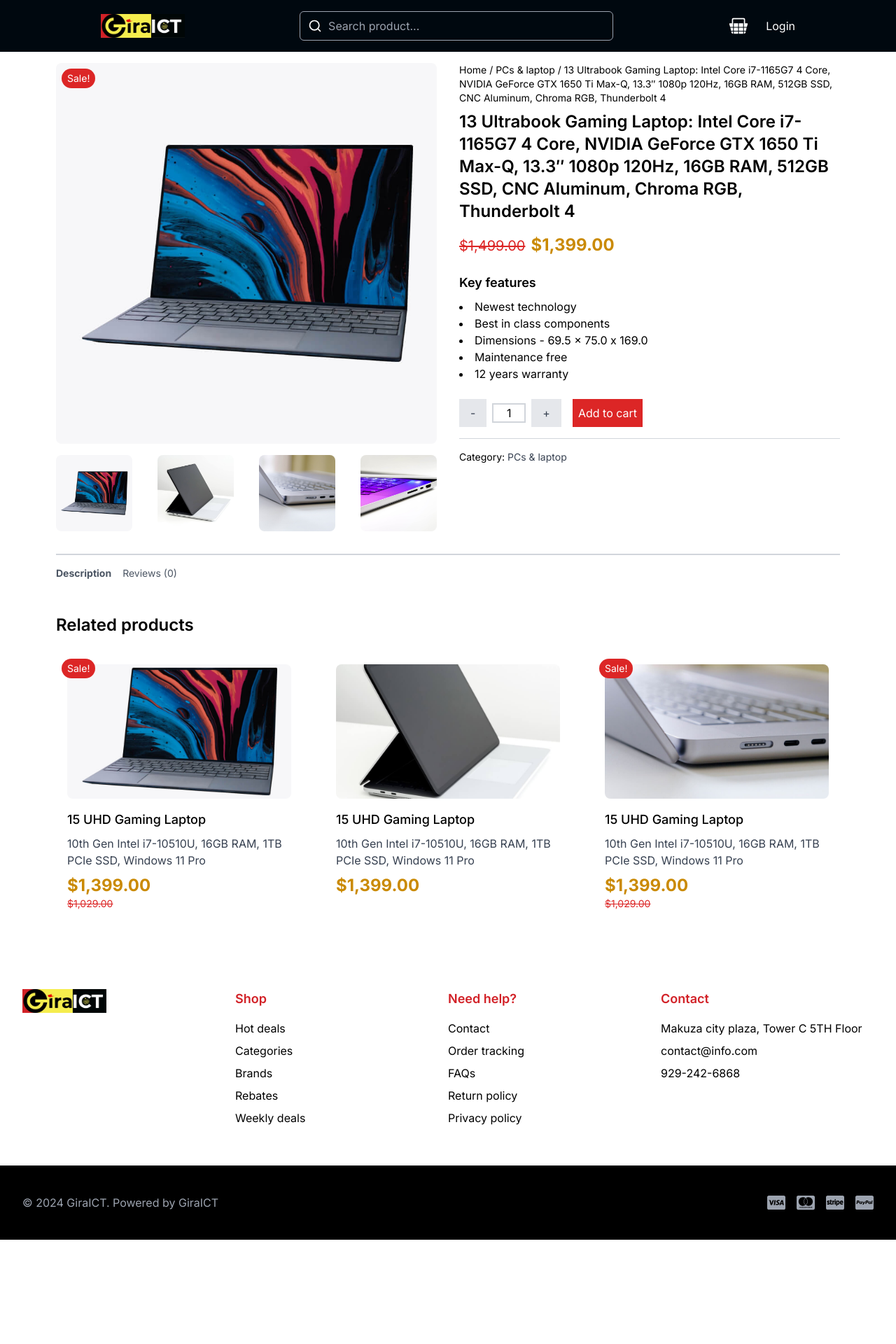
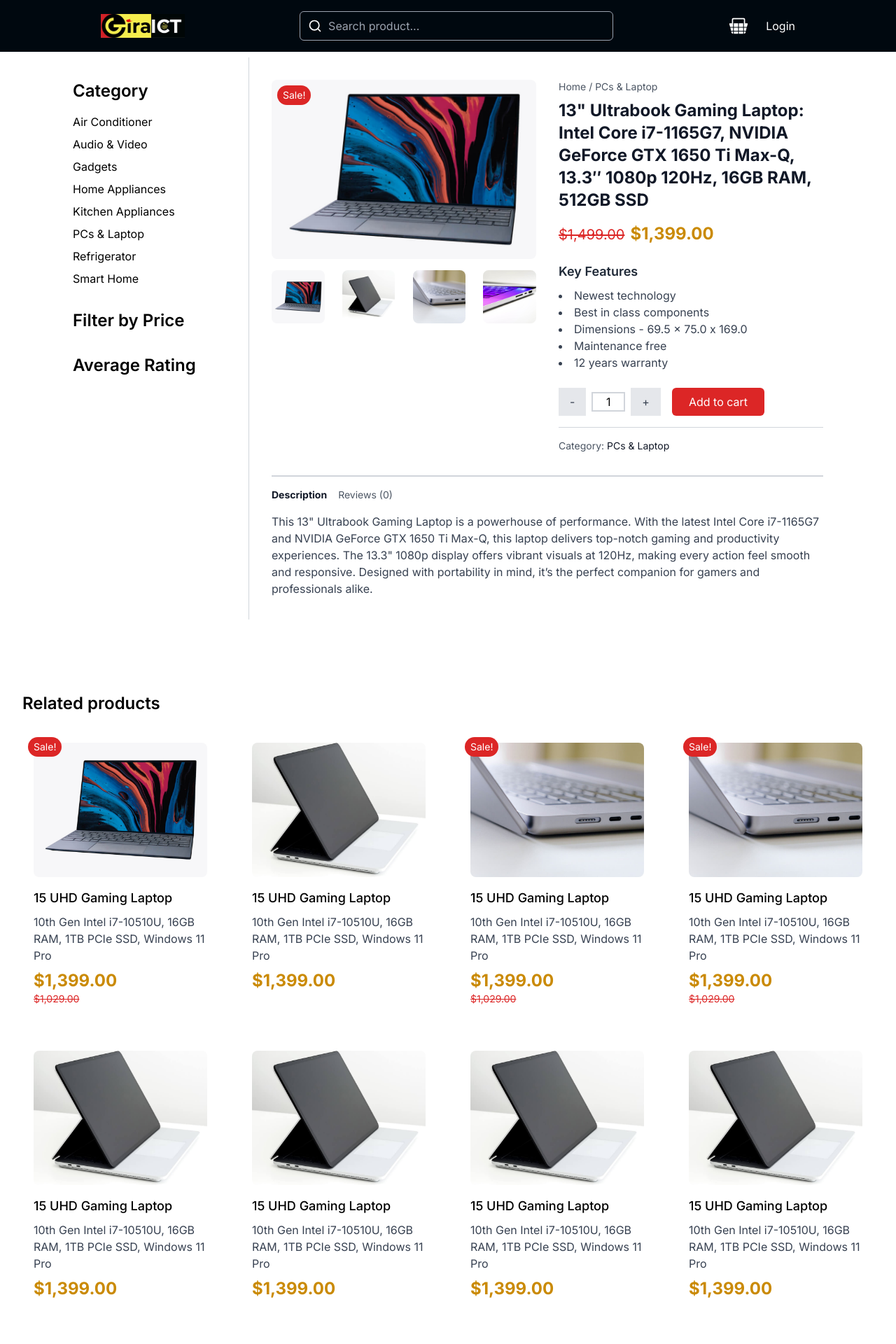
Before and after one commit to data-systems-ltd/giraict, a Next.js app: page /product in a window 1280 px wide. Shown: the top 1920 px of the page at 70% size. Before the commit the page ends 1771 px from the top, so only its background shows below. Built offline with nearby package versions, Linux system fonts and the light colour scheme.

Commit message:
product-enhanced

```diff
--- a/src/components/Product.tsx
+++ b/src/components/Product.tsx
@@ -1,7 +1,7 @@
-"use client"; // Add this line to mark the component as a Client Component
+"use client";
 
-import Image, { StaticImageData } from "next/image";
-import { SetStateAction, useState } from "react";
+import Image from "next/image";
+import { useState } from "react";
 import electronic1 from "../assets/electronic1.jpg";
 import electronic2 from "../assets/electronic2.jpg";
 import electronic3 from "../assets/electronic3.jpg";
@@ -9,6 +9,7 @@
 import { IoCartSharp } from "react-icons/io5";
 import Landing from "./Landing";
 import Footer from "./Footer";
+import Link from "next/link";
 
 import {
   FaEye,
@@ -31,25 +32,64 @@
   return (
     <div>
       <Landing />
-      <div className="max-w-6xl mx-auto p-4  ">
+
+      <div className="flex flex-col md:flex-row max-w-6xl mx-auto p-2">
+        {/* Sidebar */}
+        <aside className="w-full md:w-1/4 border-b border-gray-300 md:border-b-0 md:border-r p-4 md:p-8">
+          <div>
+            <h1 className="text-2xl font-semibold mb-4">Category</h1>
+            <ul className="space-y-2">
+              <li>
+                <Link href="/aircondition">Air Conditioner</Link>
+              </li>
+              <li>
+                <Link href="/audio&video">Audio & Video</Link>
+              </li>
+              <li>
+                <Link href="/gadgets">Gadgets</Link>
+              </li>
+              <li>
+                <Link href="/homeAppliances">Home Appliances</Link>
+              </li>
+              <li>
+                <Link href="/kitchen">Kitchen Appliances</Link>
+              </li>
+              <li>
+                <Link href="/computer">PCs & Laptop</Link>
+              </li>
+              <li>
+                <Link href="/refrigerator">Refrigerator</Link>
+              </li>
+              <li>
+                <Link href="/phone">Smart Home</Link>
+              </li>
+            </ul>
+          </div>
+          <div className="mt-8">
+            <h1 className="text-2xl font-semibold mb-4">Filter by Price</h1>
+            {/* Additional filter elements here */}
+          </div>
+          <div className="mt-8">
+            <h1 className="text-2xl font-semibold">Average Rating</h1>
+            {/* Additional rating elements here */}
+          </div>
+        </aside>
+
+        {/* Product Content */}
+        <div className="w-full md:w-3/4 p-4 md:p-8">
           <div className="flex flex-col md:flex-row gap-8">
             {/* Left side: Image */}
             <div className="md:w-1/2">
               <div className="relative">
-              {/* Sale Badge */}
-              <span className="absolute top-2 left-2 bg-red-600 text-white px-2 py-1 text-sm rounded-full cursor-pointer">
+                <span className="absolute top-2 left-2 bg-red-600 text-white px-2 py-1 text-sm rounded-full">
                   Sale!
                 </span>
-
-              {/* Main Image */}
                 <Image
                   src={mainImage}
                   alt="Product Image"
-                className="w-full rounded-lg"
+                  className="w-full h-64 object-cover rounded-lg"
                 />
               </div>
-
-            {/* Additional Images */}
               <div className="flex justify-between mt-4">
                 {[electronic1, electronic2, electronic3, electronic4].map(
                   (img, index) => (
@@ -57,7 +97,7 @@
                       key={index}
                       src={img}
                       alt={`Product side ${index + 1}`}
-                    className="w-1/5 cursor-pointer rounded-lg"
+                      className="w-1/5 cursor-pointer rounded-lg hover:opacity-75 transition-opacity duration-200"
                       onClick={() => setMainImage(img)}
                     />
                   )
@@ -67,20 +107,15 @@
 
             {/* Right side: Product Details */}
             <div className="md:w-1/2">
-            {/* Breadcrumb */}
-            <div className="text-black text-sm mb-2  cursor-pointer">
-              Home / PCs & laptop / 13 Ultrabook Gaming Laptop: Intel Core
-              i7-1165G7 4 Core, NVIDIA GeForce GTX 1650 Ti Max-Q, 13.3″ 1080p
-              120Hz, 16GB RAM, 512GB SSD, CNC Aluminum, Chroma RGB, Thunderbolt
-              4
+              <div className="text-gray-600 text-sm mb-2">
+                <Link href="/">Home</Link> /{" "}
+                <Link href="/computer">PCs & Laptop</Link>
               </div>
-            {/* Product Title */}
-            <h1 className="text-2xl font-semibold text-black">
-              13 Ultrabook Gaming Laptop: Intel Core i7-1165G7 4 Core, NVIDIA
-              GeForce GTX 1650 Ti Max-Q, 13.3″ 1080p 120Hz, 16GB RAM, 512GB SSD,
-              CNC Aluminum, Chroma RGB, Thunderbolt 4
+              <h1 className="text-2xl font-bold text-gray-900">
+                13" Ultrabook Gaming Laptop: Intel Core i7-1165G7, NVIDIA
+                GeForce GTX 1650 Ti Max-Q, 13.3″ 1080p 120Hz, 16GB RAM, 512GB
+                SSD
               </h1>
-            {/* Price */}
               <div className="mt-4">
                 <span className="text-red-600 text-xl line-through">
                   $1,499.00
@@ -89,10 +124,11 @@
                   $1,399.00
                 </span>
               </div>
-            {/* Key Features */}
               <div className="mt-6">
-              <h2 className="text-lg font-semibold text-black">Key features</h2>
-              <ul className="list-disc list-inside text-black mt-2">
+                <h2 className="text-lg font-semibold text-gray-800">
+                  Key Features
+                </h2>
+                <ul className="list-disc list-inside text-gray-700 mt-2">
                   <li>Newest technology</li>
                   <li>Best in class components</li>
                   <li>Dimensions - 69.5 x 75.0 x 169.0</li>
@@ -100,44 +136,42 @@
                   <li>12 years warranty</li>
                 </ul>
               </div>
-            {/* Quantity Selector */}
               <div className="mt-6 flex items-center">
-              <button className="bg-gray-200 text-gray-700 px-4 py-2">-</button>
+                <button className="bg-gray-200 text-gray-700 px-4 py-2">
+                  -
+                </button>
                 <input
                   type="text"
                   value="1"
                   className="w-12 text-center border-2 border-gray-300 mx-2"
                   readOnly
                 />
-              <button className="bg-gray-200 text-gray-700 px-4 py-2">+</button>
-              {/* Add to Cart Button */}
-              <button className="bg-red-600 text-white ml-4 py-2 px-2 hover:bg-red-700">
+                <button className="bg-gray-200 text-gray-700 px-4 py-2">
+                  +
+                </button>
+                <button className="bg-red-600 text-white ml-4 py-2 px-6 rounded-md hover:bg-red-700 transition-colors">
                   Add to cart
                 </button>
               </div>
-
-            {/* Category */}
-            <div className="mt-4 text-black text-sm border-t border-gray-300 pt-4">
-              Category: <span className="text-gray-700">PCs & laptop</span>
+              <div className="mt-4 text-gray-600 text-sm border-t border-gray-300 pt-4">
+                Category: <span className="text-gray-900">PCs & Laptop</span>
               </div>
             </div>
           </div>
 
-        {/* More about the product and reviews */}
           <div className="mt-8">
-          {/* Description and Reviews Section */}
-          <div className="mt-6 flex items-center gap-4 text-black text-sm border-t-2 border-gray-300 pt-4">
+            <div className="flex items-center gap-4 text-gray-600 text-sm border-t-2 border-gray-300 pt-4">
               <span
-              className={`text-gray-600 cursor-pointer hover:text-red-600 transition-colors duration-200 ${
-                showDescription ? "font-bold text-black" : ""
+                className={`cursor-pointer hover:text-red-600 transition-colors duration-200 ${
+                  showDescription ? "font-bold text-gray-900" : ""
                 }`}
                 onClick={() => setShowDescription(true)}
               >
                 Description
               </span>
               <span
-              className={`text-gray-600 cursor-pointer hover:text-red-600 transition-colors duration-200 ${
-                !showDescription ? "font-bold text-black" : ""
+                className={`cursor-pointer hover:text-red-600 transition-colors duration-200 ${
+                  !showDescription ? "font-bold text-gray-900" : ""
                 }`}
                 onClick={() => setShowDescription(false)}
               >
@@ -145,16 +179,22 @@
               </span>
             </div>
 
-          {/* Toggle between Description and Reviews */}
             {showDescription ? (
-            <div>{/* Image with gray background */}</div>
+              <div className="mt-4 text-gray-700">
+                <p>
+                  This 13" Ultrabook Gaming Laptop is a powerhouse of
+                  performance. With the latest Intel Core i7-1165G7 and NVIDIA
+                  GeForce GTX 1650 Ti Max-Q, this laptop delivers top-notch
+                  gaming and productivity experiences. The 13.3" 1080p display
+                  offers vibrant visuals at 120Hz, making every action feel
+                  smooth and responsive. Designed with portability in mind, it’s
+                  the perfect companion for gamers and professionals alike.
+                </p>
+              </div>
             ) : (
               <div className="mt-8">
-              <h2 className="text-lg font-semibold text-black">
-                Be the first to review “13 Ultrabook Gaming Laptop: Intel Core
-                i7-1165G7 4 Core, NVIDIA GeForce GTX 1650 Ti Max-Q, 13.3″ 1080p
-                120Hz, 16GB RAM, 512GB SSD, CNC Aluminum, Chroma RGB,
-                Thunderbolt 4”
+                <h2 className="text-lg font-semibold text-gray-900">
+                  Be the first to review “13 Ultrabook Gaming Laptop”
                 </h2>
                 <p className="text-gray-600">
                   Your email address will not be published. Required fields are
@@ -162,7 +202,7 @@
                 </p>
                 <form className="mt-4">
                   <div>
-                  <label className="block text-black font-medium">
+                    <label className="block text-gray-800 font-medium">
                       Your rating *
                     </label>
                     <div className="flex items-center mt-2">
@@ -174,7 +214,7 @@
                     </div>
                   </div>
                   <div className="mt-4">
-                  <label className="block text-black font-medium">
+                    <label className="block text-gray-800 font-medium">
                       Your review *
                     </label>
                     <textarea
@@ -184,7 +224,9 @@
                     />
                   </div>
                   <div className="mt-4">
-                  <label className="block text-black font-medium">Name *</label>
+                    <label className="block text-gray-800 font-medium">
+                      Name *
+                    </label>
                     <input
                       type="text"
                       className="w-full border border-gray-300 p-2 rounded-md"
@@ -192,7 +234,7 @@
                     />
                   </div>
                   <div className="mt-4">
-                  <label className="block text-black font-medium">
+                    <label className="block text-gray-800 font-medium">
                       Email *
                     </label>
                     <input
@@ -201,30 +243,23 @@
                       required
                     />
                   </div>
-                <div className="mt-4 flex items-center">
-                  <input type="checkbox" id="save-info" className="mr-2" />
-                  <label htmlFor="save-info" className="text-gray-700">
-                    Save my name, email, and website in this browser for the
-                    next time I comment.
-                  </label>
-                </div>
-                <button
-                  type="submit"
-                  className="bg-red-600 text-white py-2 px-4 mt-4 rounded-md hover:bg-red-700"
-                >
+                  <div className="mt-4">
+                    <button className="bg-red-600 text-white py-2 px-4 rounded-md hover:bg-red-700 transition-colors">
                       Submit
                     </button>
+                  </div>
                 </form>
               </div>
             )}
           </div>
-
-        {/* Related Products Section */}
-        <div className="mt-12">
+        </div>
+      </div>
+      {/* related product */}
+<div className="mt-12 container mx-auto px-4 sm:px-6 lg:px-8 py-12">
   <h2 className="text-2xl font-semibold text-black mb-6">
     Related products
   </h2>
-          <div className="grid grid-cols-1 sm:grid-cols-2 lg:grid-cols-3 gap-8">
+  <div className="grid grid-cols-1 sm:grid-cols-2 lg:grid-cols-4 gap-8">
     {/* Product 1 */}
     <div className="p-4 rounded-lg cursor-pointer group relative">
       <Image
@@ -317,13 +352,161 @@
       <p className="text-yellow-600 text-2xl font-bold">$1,399.00</p>
       <p className="text-red-600 text-sm line-through">$1,029.00</p>
     </div>
+
+    {/* Product 4 */}
+    <div className="p-4 rounded-lg cursor-pointer group relative">
+      <Image
+        src={electronic3}
+        alt="15'' UHD Gaming Laptop"
+        className="w-full h-48 object-cover rounded-lg mb-4 transition-transform duration-300 ease-in-out transform group-hover:scale-105 group-hover:shadow-lg"
+      />
+      <span className="absolute top-2 left-2 bg-red-600 text-white px-2 py-1 text-sm rounded-full">
+        Sale!
+      </span>
+      <div className="absolute top-2 right-2 text-white p-2 opacity-0 group-hover:opacity-100 transition-opacity duration-300">
+        <IoCartSharp className="text-3xl text-yellow-600" />
+      </div>
+      <h3 className="text-lg font-medium text-black mb-2">
+        15 UHD Gaming Laptop
+      </h3>
+      <p className="text-gray-700 text-base mb-2">
+        10th Gen Intel i7-10510U, 16GB RAM, 1TB PCIe SSD, Windows 11 Pro
+      </p>
+      <p className="text-yellow-600 text-2xl font-bold">$1,399.00</p>
+      <p className="text-red-600 text-sm line-through">$1,029.00</p>
+    </div>
+    {/* Product 2 */}
+    <div className="p-4 rounded-lg cursor-pointer group relative">
+      <Image
+        src={electronic2}
+        alt="15'' UHD Gaming Laptop"
+        className="w-full h-48 object-cover rounded-lg mb-4 transition-transform duration-300 ease-in-out transform group-hover:scale-105 group-hover:shadow-lg"
+      />
+      <div className="absolute top-2 right-2 text-white p-2 opacity-0 group-hover:opacity-100 transition-opacity duration-300 rounded-full">
+        {/* Add to Cart Button */}
+        {isButtonVisible && (
+          <button
+            className="bg-yellow-600 text-white px-2 py-2 rounded-s-sm shadow-lg transition-transform duration-300 ease-in-out transform hover:scale-105"
+            onClick={() => {
+              /* Handle add to cart logic */
+            }}
+          >
+            Add to Cart
+          </button>
+        )}
+        <IoCartSharp
+          className="text-3xl text-yellow-600 cursor-pointer"
+          onClick={handleIconClick}
+        />
+      </div>
+      <h3 className="text-lg font-medium text-black mb-2">
+        15 UHD Gaming Laptop
+      </h3>
+      <p className="text-gray-700 text-base mb-2">
+        10th Gen Intel i7-10510U, 16GB RAM, 1TB PCIe SSD, Windows 11 Pro
+      </p>
+      <p className="text-yellow-600 text-2xl font-bold">$1,399.00</p>
+    </div>
+    {/* Product 2 */}
+    <div className="p-4 rounded-lg cursor-pointer group relative">
+      <Image
+        src={electronic2}
+        alt="15'' UHD Gaming Laptop"
+        className="w-full h-48 object-cover rounded-lg mb-4 transition-transform duration-300 ease-in-out transform group-hover:scale-105 group-hover:shadow-lg"
+      />
+      <div className="absolute top-2 right-2 text-white p-2 opacity-0 group-hover:opacity-100 transition-opacity duration-300 rounded-full">
+        {/* Add to Cart Button */}
+        {isButtonVisible && (
+          <button
+            className="bg-yellow-600 text-white px-2 py-2 rounded-s-sm shadow-lg transition-transform duration-300 ease-in-out transform hover:scale-105"
+            onClick={() => {
+              /* Handle add to cart logic */
+            }}
+          >
+            Add to Cart
+          </button>
+        )}
+        <IoCartSharp
+          className="text-3xl text-yellow-600 cursor-pointer"
+          onClick={handleIconClick}
+        />
+      </div>
+      <h3 className="text-lg font-medium text-black mb-2">
+        15 UHD Gaming Laptop
+      </h3>
+      <p className="text-gray-700 text-base mb-2">
+        10th Gen Intel i7-10510U, 16GB RAM, 1TB PCIe SSD, Windows 11 Pro
+      </p>
+      <p className="text-yellow-600 text-2xl font-bold">$1,399.00</p>
+    </div>
+    {/* Product 2 */}
+    <div className="p-4 rounded-lg cursor-pointer group relative">
+      <Image
+        src={electronic2}
+        alt="15'' UHD Gaming Laptop"
+        className="w-full h-48 object-cover rounded-lg mb-4 transition-transform duration-300 ease-in-out transform group-hover:scale-105 group-hover:shadow-lg"
+      />
+      <div className="absolute top-2 right-2 text-white p-2 opacity-0 group-hover:opacity-100 transition-opacity duration-300 rounded-full">
+        {/* Add to Cart Button */}
+        {isButtonVisible && (
+          <button
+            className="bg-yellow-600 text-white px-2 py-2 rounded-s-sm shadow-lg transition-transform duration-300 ease-in-out transform hover:scale-105"
+            onClick={() => {
+              /* Handle add to cart logic */
+            }}
+          >
+            Add to Cart
+          </button>
+        )}
+        <IoCartSharp
+          className="text-3xl text-yellow-600 cursor-pointer"
+          onClick={handleIconClick}
+        />
+      </div>
+      <h3 className="text-lg font-medium text-black mb-2">
+        15 UHD Gaming Laptop
+      </h3>
+      <p className="text-gray-700 text-base mb-2">
+        10th Gen Intel i7-10510U, 16GB RAM, 1TB PCIe SSD, Windows 11 Pro
+      </p>
+      <p className="text-yellow-600 text-2xl font-bold">$1,399.00</p>
+    </div>
+    {/* Product 2 */}
+    <div className="p-4 rounded-lg cursor-pointer group relative">
+      <Image
+        src={electronic2}
+        alt="15'' UHD Gaming Laptop"
+        className="w-full h-48 object-cover rounded-lg mb-4 transition-transform duration-300 ease-in-out transform group-hover:scale-105 group-hover:shadow-lg"
+      />
+      <div className="absolute top-2 right-2 text-white p-2 opacity-0 group-hover:opacity-100 transition-opacity duration-300 rounded-full">
+        {/* Add to Cart Button */}
+        {isButtonVisible && (
+          <button
+            className="bg-yellow-600 text-white px-2 py-2 rounded-s-sm shadow-lg transition-transform duration-300 ease-in-out transform hover:scale-105"
+            onClick={() => {
+              /* Handle add to cart logic */
+            }}
+          >
+            Add to Cart
+          </button>
+        )}
+        <IoCartSharp
+          className="text-3xl text-yellow-600 cursor-pointer"
+          onClick={handleIconClick}
+        />
+      </div>
+      <h3 className="text-lg font-medium text-black mb-2">
+        15 UHD Gaming Laptop
+      </h3>
+      <p className="text-gray-700 text-base mb-2">
+        10th Gen Intel i7-10510U, 16GB RAM, 1TB PCIe SSD, Windows 11 Pro
+      </p>
+      <p className="text-yellow-600 text-2xl font-bold">$1,399.00</p>
     </div>
   </div>
 </div>
 
-      <div>
       <Footer />
-      </div>
     </div>
   );
 }
```
Also changed, not shown: src/app/(content)/refregirator/page.tsx (+1 -28 lines). Lines whose indentation alone changed are shown as unchanged.
